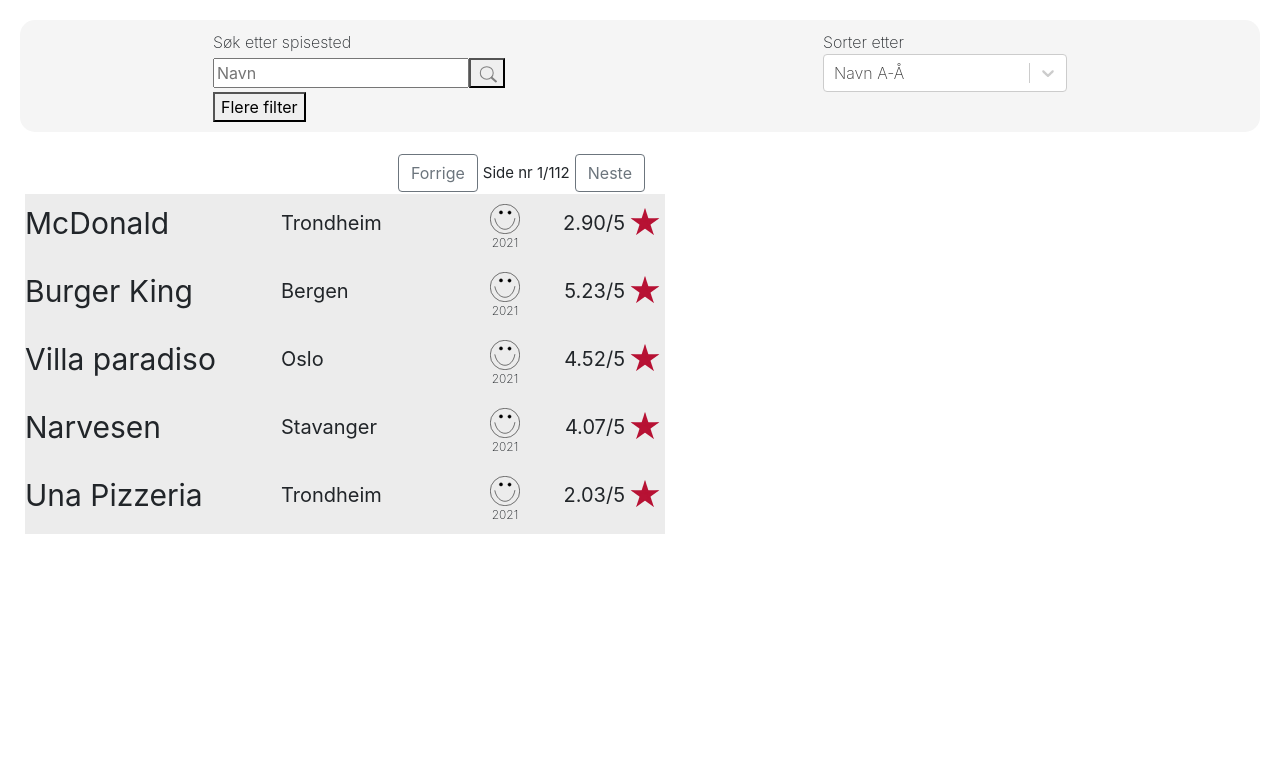
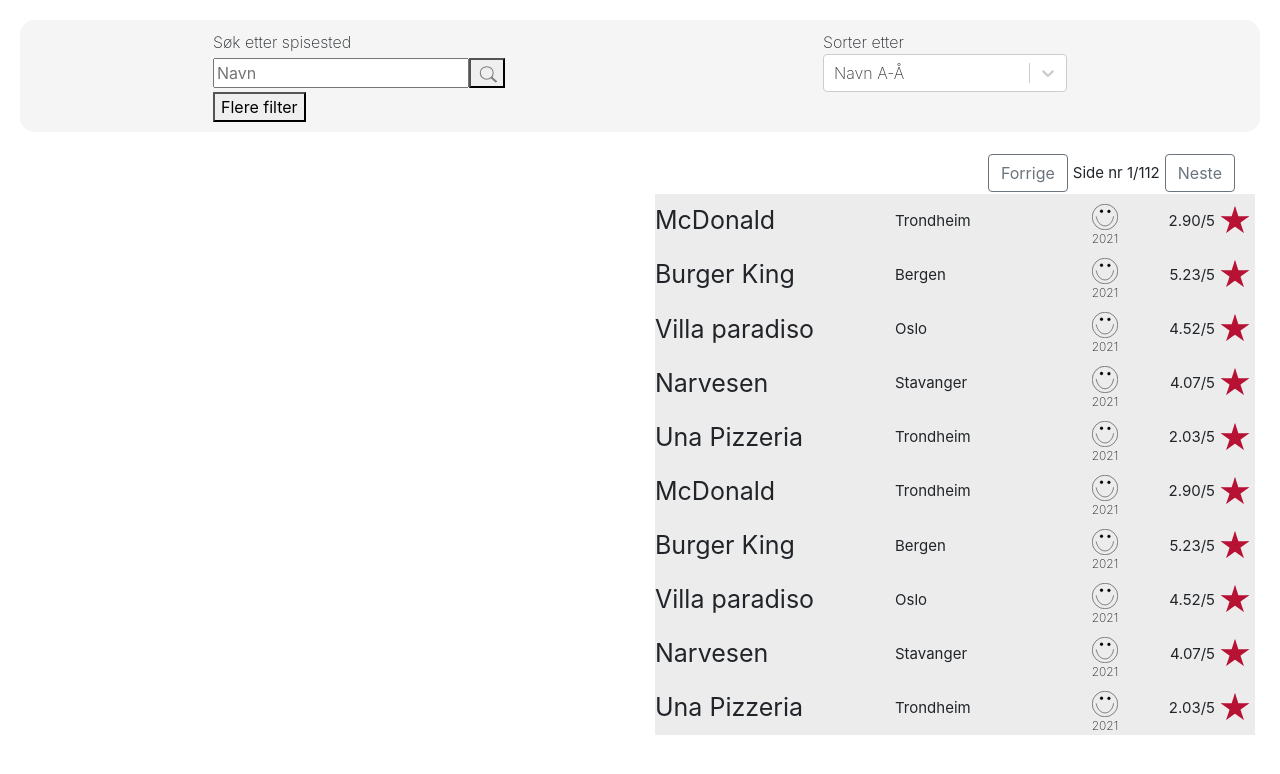
Before and after one commit to harkamalsi/spisested-advisor, a React (Create React App) app in the folder project-3/: page / in a window 1280 px wide. Shown: the top 774 px of the page. Built offline with nearby package versions, Linux system fonts and the light colour scheme.

Commit message:
#17 Minor changes in design

```diff
--- a/project-3/src/App.css
+++ b/project-3/src/App.css
@@ -1,8 +1,11 @@
 .App {
   margin: 20px;
+  display: flex;
+  flex-direction: column;
 }
 .List {
   margin: 20px 5px 20px 0px;
-  max-height: 400px;
-  max-width: 50vw;
+  width: 50vw;
+  height: 80vh;
+  align-self: flex-end;
 }
--- a/project-3/src/App.js
+++ b/project-3/src/App.js
@@ -58,6 +58,61 @@
       "06202000-0.02011993-1.12012021-0.02012010-2.11122012-1.09122019-3",
     numberOfRatings: 60,
     sumStars: 122
+  },
+  {
+    id: 5,
+    name: "McDonald",
+    address: "Torgetvei 3",
+    postcode: "7012",
+    city: "Trondheim",
+    smileys:
+      "06202000-0.02011993-1.12012021-0.02012010-2.11122012-1.09122019-3",
+    numberOfRatings: 42,
+    sumStars: 122
+  },
+  {
+    id: 6,
+    name: "Burger King",
+    address: "Somethingveien 55",
+    postcode: "7012",
+    city: "Bergen",
+    smileys:
+      "06202000-0.02011993-1.12012021-0.02012010-2.11122012-1.09122019-3",
+    numberOfRatings: 44,
+    sumStars: 230
+  },
+  {
+    id: 7,
+    name: "Villa paradiso",
+    address: "Somethingveien 55",
+    postcode: "7012",
+    city: "Oslo",
+    smileys:
+      "06202000-0.02011993-1.12012021-0.02012010-2.11122012-1.09122019-3",
+    numberOfRatings: 27,
+    sumStars: 122
+  },
+  {
+    id: 8,
+    name: "Narvesen",
+    address: "Stavangervei",
+    postcode: "1100",
+    city: "Stavanger",
+    smileys:
+      "06202000-0.02011993-1.12012021-0.02012010-2.11122012-1.09122019-3",
+    numberOfRatings: 30,
+    sumStars: 122
+  },
+  {
+    id: 9,
+    name: "Una Pizzeria",
+    address: "Somethingveien 55",
+    postcode: "7012",
+    city: "Trondheim",
+    smileys:
+      "06202000-0.02011993-1.12012021-0.02012010-2.11122012-1.09122019-3",
+    numberOfRatings: 60,
+    sumStars: 122
   }
 ];
 
--- a/project-3/src/components/List/List.css
+++ b/project-3/src/components/List/List.css
@@ -2,10 +2,13 @@
   display: flex;
   flex-direction: column;
   width: 100%;
-  padding: 0%;
-  margin: 5px;
-  font-size: 20px;
+  height: 100%;
+  font-size: 15px;
   min-width: 460px;
+  min-width: 200px;
+}
+#Rows {
+  overflow: scroll;
 }
 #Toolbar {
   align-self: flex-end;
--- a/project-3/src/components/List/List.js
+++ b/project-3/src/components/List/List.js
@@ -75,7 +75,7 @@
           Neste
         </Button>
       </ButtonToolbar>
-      {rows}
+      <div id="Rows">{rows}</div>
     </ul>
   );
 };
--- a/project-3/src/components/ListRow/ListRow.css
+++ b/project-3/src/components/ListRow/ListRow.css
@@ -1,10 +1,6 @@
 .Row {
-  padding-bottom: 10px;
   display: grid;
-  grid-row-gap: 15px;
   grid-template-columns: 10% 10% 10% 10% 10% 10% 10% 10% 10% 10%;
-  border-radius: 0%;
-  /*border-style: none groove groove groove;*/
   background-color: #e2e2e2a9;
 }
 .Row:hover {
@@ -16,6 +12,7 @@
   font-weight: 200;
   text-align: left;
   align-self: center;
+  height: auto;
 }
 .Expanded {
   background-color: #e2e2e256;
@@ -23,12 +20,11 @@
 .ExtraInformation {
   grid-area: 2/ 1/ 3/11;
   display: grid;
-  grid-row-gap: 10px;
   grid-template-columns: 10% 10% 10% 10% 10% 10% 10% 10% 10% 10%;
 }
 #NameCell {
   grid-area: 1/ 1/ 1/5;
-  font-size: 30px;
+  font-size: 25px;
   font-weight: 400;
 }
 #AdressCell {
@@ -67,7 +63,8 @@
 }
 #TextCell {
   grid-area: 3/5/3/8;
-  text-align: right;
+  text-align: left;
+  font-weight: 300;
 }
 #OldSmileys {
   grid-area: 4/5/4/8;
--- a/project-3/src/components/Smiley/Smiley.css
+++ b/project-3/src/components/Smiley/Smiley.css
@@ -6,7 +6,7 @@
 }
 
 .Smiley {
-  height: 30px;
+  height: auto;
   width: auto;
   align-self: center;
 }
```
